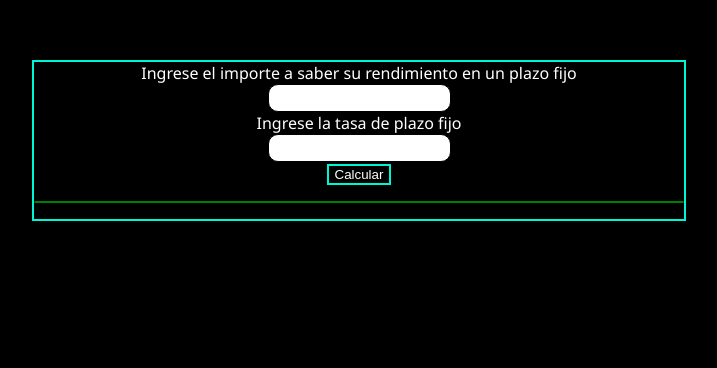
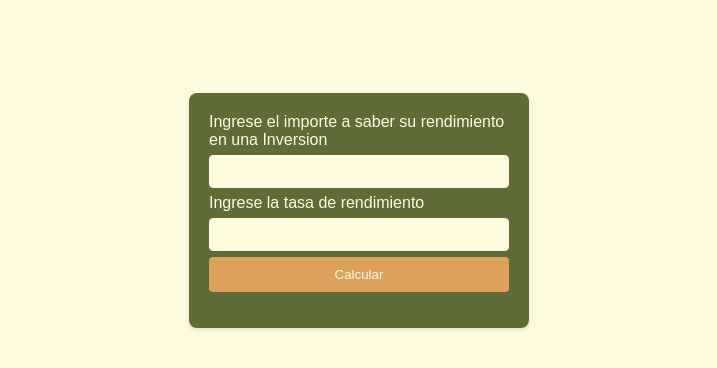
Before and after one commit to someone1a/calculadora-inversiones, a plain HTML site: page index.html in a window 1280 px wide. Shown: the part 190-558 px from the top of the page, without its empty margins (281-998 px from the left). Drawn offline with Linux system fonts and the light colour scheme.

Commit message:
UPDATE 2/5/24 STYLES BLACK & LIGHT MODE

```diff
--- a/index.html
+++ b/index.html
@@ -6,17 +6,17 @@
     <meta http-equiv="X-UA-Compatible" content="IE=edge">
     <meta name="viewport" content="width=device-width, initial-scale=1.0">
     <title>Calculadora Ingresos</title>
-    <meta name="keywords" content="Plazo Fijo, plazo fijo, calculadora de ingresos, calculadora">
-    <meta name="description" content="Calcule los posibles ingresos que se pueden generar en un Plazo Fijo">
+    <meta name="keywords" content="Inversiones, inversiones, calculadora de ingresos, calculadora">
+    <meta name="description" content="Calcule los posibles ingresos que se pueden generar en una Inversion">
     <link rel="stylesheet" href="style.css">
 </head>
 
 <body>
     <div class="form-container">
         <div class="form">
-            <label for="money">Ingrese el importe a saber su rendimiento en un plazo fijo</label><br>
+            <label for="money">Ingrese el importe a saber su rendimiento en una Inversion</label><br>
             <input type="number" name="money" id="money" class="input"><br>
-            <label for="plazo_fijo">Ingrese la tasa de plazo fijo</label><br>
+            <label for="plazo_fijo">Ingrese la tasa de rendimiento</label><br>
             <input type="number" name="plazo_fijo" id="plazo" class="input"><br>
             <button onclick="calculate_money()">Calcular</button>
             <div id="result">
--- a/style.css
+++ b/style.css
@@ -1,38 +1,103 @@
-body{
-    background-color: black;
-    color: white;
-    font-family: 'Segoe UI', Tahoma, Geneva, Verdana, sans-serif;
+body {
+    font-family: Arial, sans-serif;
+    margin: 0;
+    padding: 0;
 }
-.form-container{
-    text-align: center;
+
+/* Modo claro */
+@media (prefers-color-scheme: light) {
+    body {
+        background-color: #fefae0; /* Color de fondo */
+        color: #283618; /* Color del texto */
+    }
+
+    .form-container {
+        display: flex;
+        justify-content: center;
+        align-items: center;
+        height: 100vh;
+    }
+
+    .form {
+        background-color: #606c38; /* Color de fondo del formulario */
+        padding: 20px;
+        border-radius: 8px;
+        box-shadow: 0 2px 5px rgba(0, 0, 0, 0.1);
+        color: #fefae0; /* Color de texto en el formulario */
+        width: 300px;
+    }
+
+    .input {
+        width: 100%;
+        padding: 8px;
+        margin: 6px 0;
+        border: 1px solid #fefae0; /* Color del borde del input */
+        border-radius: 4px;
+        box-sizing: border-box;
+        background-color: #fefae0; /* Color de fondo del input */
+        color: #283618; /* Color de texto del input */
+    }
+
+    button {
+        background-color: #dda15e; /* Color de fondo del botón */
+        color: #fefae0; /* Color de texto del botón */
+        padding: 10px 20px;
+        border: none;
+        border-radius: 4px;
+        cursor: pointer;
+        width: 100%;
+    }
+
+    button:hover {
+        background-color: #bc6c25; /* Color de fondo del botón al pasar el cursor */
+    }
 }
-.form{
-    margin: 0 auto;
-    margin-top: 250px;
-    border: solid 2px;
-    animation: border 5s infinite alternate linear;
-    width: 650px;
+
+/* Modo oscuro */
+@media (prefers-color-scheme: dark) {
+    body {
+        background-color: #434441; /* Color de fondo en modo oscuro */
+        color: #fefae0; /* Color del texto en modo oscuro */
+    }
+
+    .form-container {
+        display: flex;
+        justify-content: center;
+        align-items: center;
+        height: 100vh;
+    }
+
+    .form {
+        background-color: #777572; /* Color de fondo del formulario en modo oscuro */
+        padding: 20px;
+        border-radius: 8px;
+        box-shadow: 0 2px 5px rgba(0, 0, 0, 0.1);
+        color: #fefae0; /* Color de texto en el formulario en modo oscuro */
+        width: 300px;
+    }
+
+    .input {
+        width: 100%;
+        padding: 8px;
+        margin: 6px 0;
+        border: 1px solid #434441; /* Color del borde del input en modo oscuro */
+        border-radius: 4px;
+        box-sizing: border-box;
+        background-color: #58534d; /* Color de fondo del input en modo oscuro */
+        color: #fefae0; /* Color de texto del input en modo oscuro */
+    }
+
+    button {
+        background-color: #5a0700; /* Color de fondo del botón en modo oscuro */
+        color: #fefae0; /* Color de texto del botón en modo oscuro */
+        padding: 10px 20px;
+        border: none;
+        border-radius: 4px;
+        cursor: pointer;
+        width: 100%;
+    }
+
+    button:hover {
+        background-color: #380000; /* Color de fondo del botón al pasar el cursor en modo oscuro */
+    }
 }
-.form button {
-    background-color: transparent;
-    border: solid 2px;
-    animation: border 5s infinite alternate linear;
-    color: white;
-}
-.input{
-    height: 1.5rem;
-    border-radius: 10px;
-    border: solid black 1px;
-}
-#result  p{
-    border: solid green 1px;
-    border-radius: 10px;
-}
-@keyframes border{
-    0%{border-color: white;}
-    20%{border-color: #FEE440;}
-    40%{border-color: #9B5DE5;}
-    60%{border-color: #00BBF9;}
-    80%{ border-color: #F15BB5;}
-    100%{border-color: #00F5D4;}
-}
```
